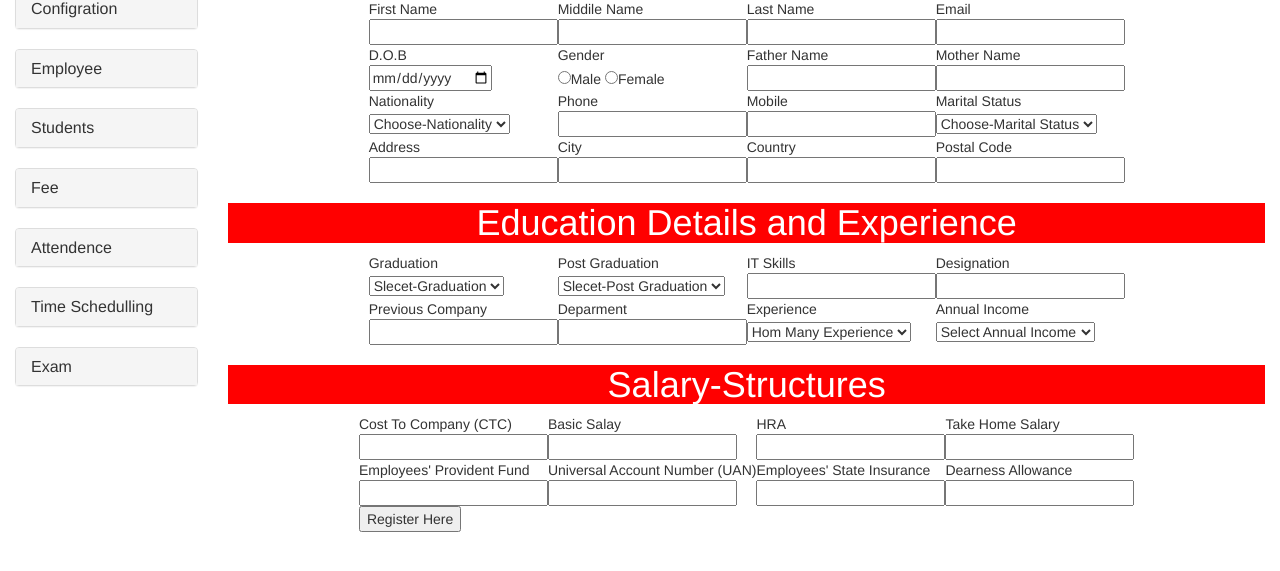
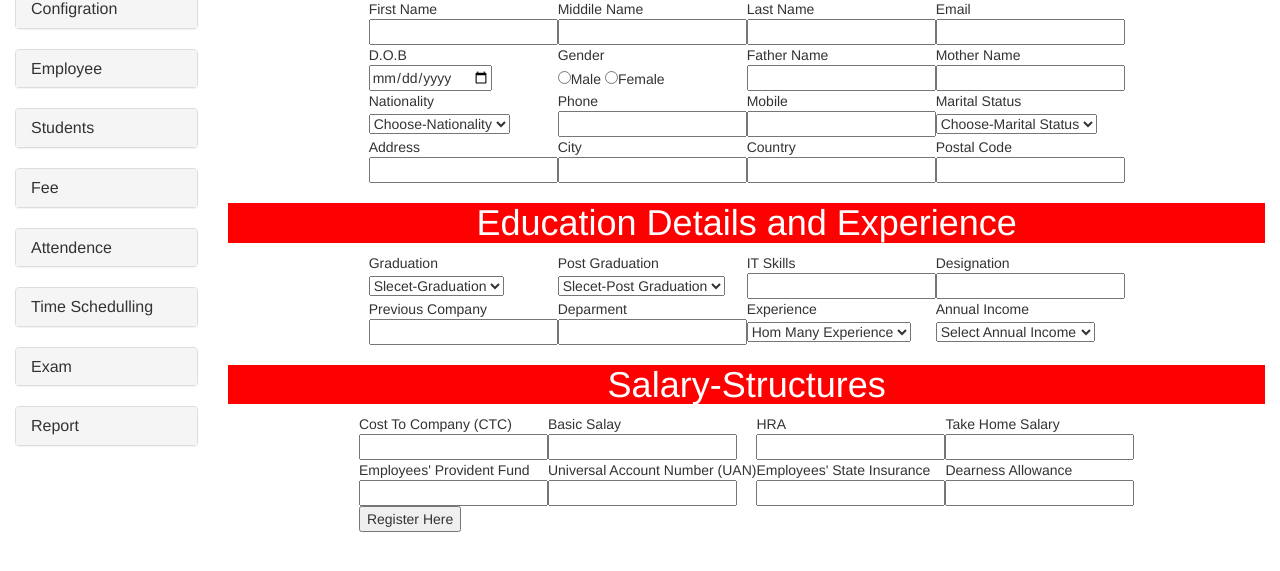
Before and after one commit to sonukn089/school, a CodeIgniter app: page /school/index.php/home/name in a window 1280 px wide. Shown: the part 140-711 px from the top of the page. Run offline with CodeIgniter, Linux system fonts and the light colour scheme; some libraries are stand-ins or nearby versions.

Commit message:
add report section

```diff
--- a/application/views/layout.php
+++ b/application/views/layout.php
@@ -233,6 +233,29 @@
   					</div>
 				</div>
 
+				<div class="panel-group">
+  					<div class="panel panel-default">
+					    <div class="panel-heading">
+					      <h4 class="panel-title">
+					        <a data-toggle="collapse" href="#collapse9">Report</a>
+					      </h4>
+					    </div>
+					    <div id="collapse9" class="panel-collapse collapse">
+					      <ul class="list-group">
+					      	<li class="list-group-item">
+					        	<a href="<?= base_url();?>home/promotedReportClasswise">Promoted Report Classwise</a>
+					        </li>
+					        <li class="list-group-item">
+					        	<a href="<?= base_url();?>home/transferCertificate">Transfer Certificate</a>
+					        </li>
+					        <li class="list-group-item">
+					        	<a href="<?= base_url();?>home/defineLessonPlan">Character Certificate</a>
+					        </li>
+					      </ul>
+					    </div>
+  					</div>
+				</div>
+
 
 			</div>
 
```
